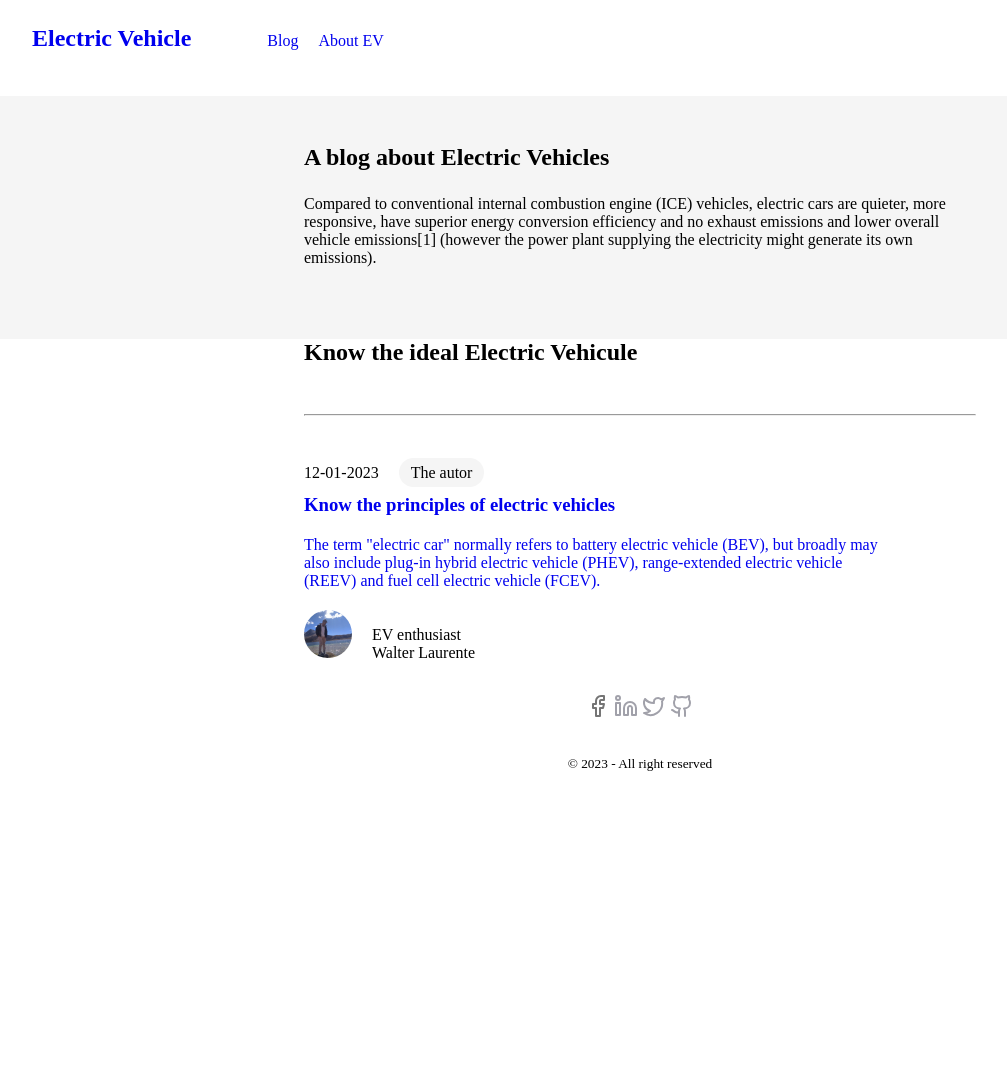
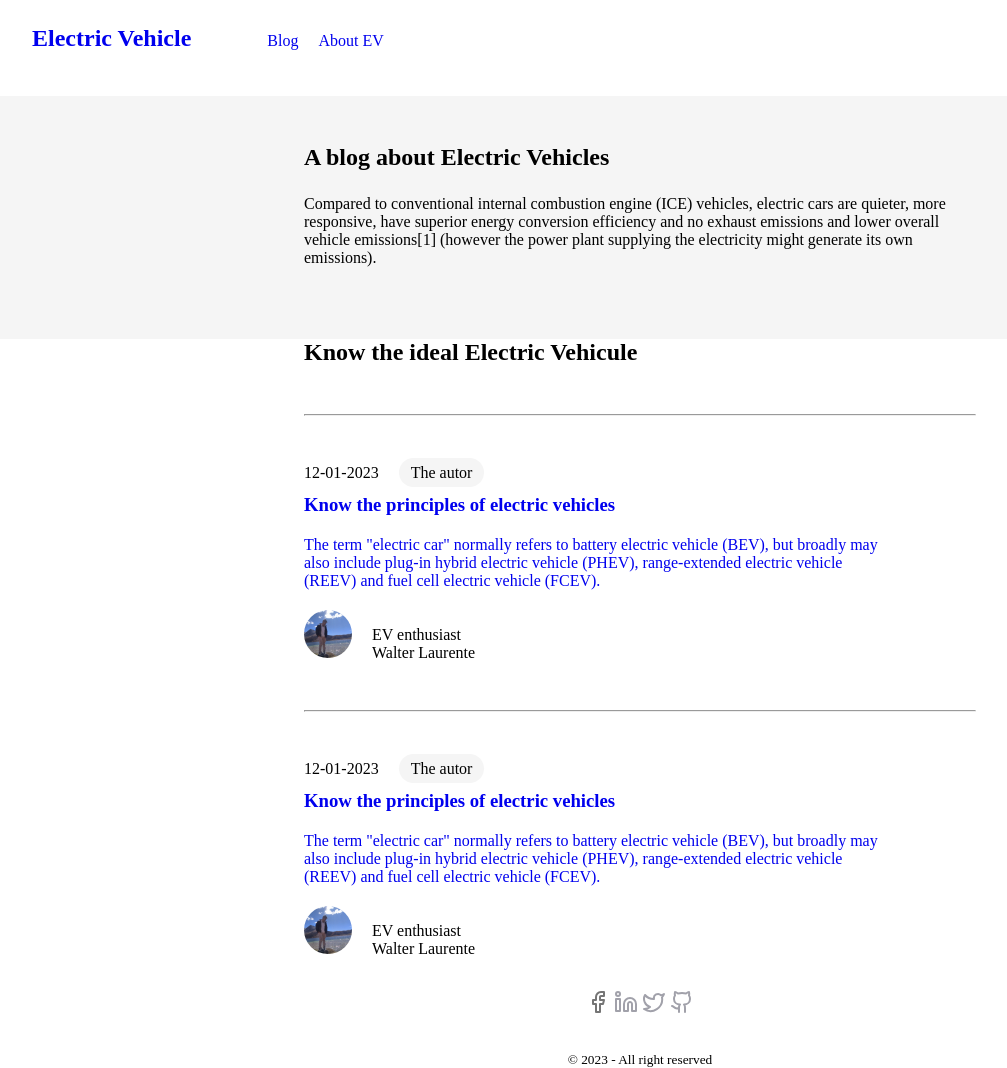
Before and after one commit to wlaurentec/prueba-blog, a plain HTML site: page blog/index.html in a window 1280 px wide. Shown: the whole page, without its empty margins (0-1007 px from the left). Before the commit the page ends 800 px from the top, so only its background shows below. Drawn offline with Linux system fonts and the light colour scheme.

Commit message:
Avance antes de tipografias

```diff
--- a/blog/index.html
+++ b/blog/index.html
@@ -31,6 +31,7 @@
       <div class="container">
         <div class="articles-content">
           <h2 id="articles">Know the ideal Electric Vehicule</h2>
+          <div>
           <hr>
           <article class="article-summary">
             <header class="article-header">
@@ -51,6 +52,29 @@
             <p>Walter Laurente</p>
         </div>
         </footer>
+      </div>
+      <div>
+        <hr>
+        <article class="article-summary">
+          <header class="article-header">
+            <span>12-01-2023</span>
+            <span class="article-level">The autor</span>
+          </header>
+          <a href="/blog/knowing-ev.html" class="article-content">
+            <h3 class="article-title">Know the principles of electric vehicles</h3>
+            <p>
+              The term "electric car" normally refers to battery electric vehicle (BEV), but broadly may also include plug-in hybrid electric vehicle (PHEV), range-extended electric vehicle (REEV) and fuel cell electric vehicle (FCEV).
+            </p>
+          </a>
+      </article>
+      <footer>
+        <img src="/assets/images/walter-laurente.jpeg" alt="Walter Laurente" width="200" height="150" class="author-avatar">
+        <div class="author-detail">
+          <p>EV enthusiast</p>
+          <p>Walter Laurente</p>
+      </div>
+      </footer>
+    </div>
       </div>
     </div>
     </section>
```
Also changed, not shown: index.html (+1 -1 lines).
